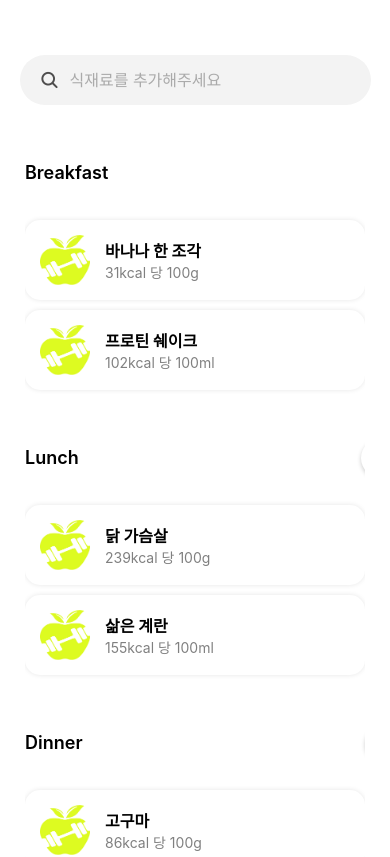
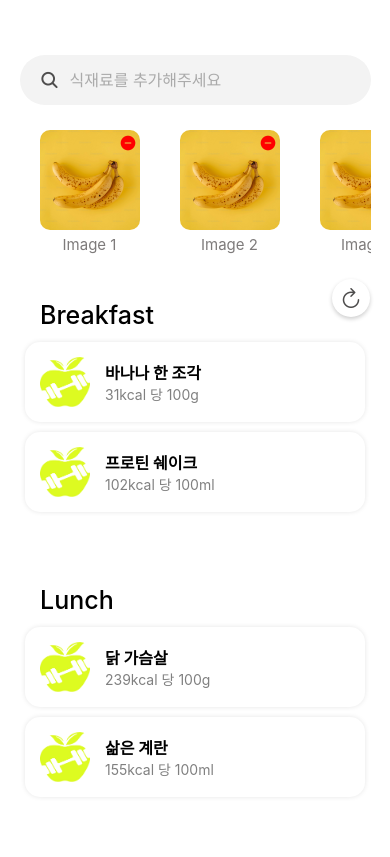
Before and after one commit to 25-capstone-team-breakthrough/food-runner-mobile-fe, a React Native app in the folder foodRunner/: screen /DietRecommendation in a window 390 px wide. Shown: the top 857 px of the page. Built offline with nearby package versions, Linux system fonts and the light colour scheme.

Commit message:
식단추천 ui수정중

```diff
--- a/foodRunner/screens/DietRecommendationScreen.js
+++ b/foodRunner/screens/DietRecommendationScreen.js
@@ -11,7 +11,19 @@ const DietRecommendationScreen = () => {
     const navigation = useNavigation();
     const [search, setSearch] = useState("");
 
-    // 하드코딩된 추천 식단 데이터 (백엔드 없이 UI 테스트 가능)
+    const [images, setImages] = useState([
+      { id: "1", src: require("../assets/banana.png") },
+      { id: "2", src: require("../assets/banana.png") },
+      { id: "3", src: require("../assets/banana.png") },
+      { id: "4", src: require("../assets/banana.png") },
+      { id: "5", src: require("../assets/banana.png") },
+      { id: "6", src: require("../assets/banana.png") },
+    ]);
+
+    const handleDelete = (id) => {
+      setImages(images.filter((image) => image.id !== id));
+    };
+
     const recommendedMeals = {
         Breakfast: [
             { id: "1", name: "바나나 한 조각", calories: "31kcal 당 100g", image: require("../assets/logo.png") },
@@ -28,22 +40,36 @@ const DietRecommendationScreen = () => {
     };
 
     return (
-      <View style={styles.container}>
+      <SafeAreaView style={styles.container}>
+        <ScrollView contentContainerStyle={styles.scrollViewContent}
+        showsVerticalScrollIndicator={false} showsHorizontalScrollIndicator={false}>
           {/* 검색 바 */}
-        <SearchBar value={search} onChangeText={setSearch}
-          placeholder="식재료를 추가해주세요"
-        />
+          <SearchBar value={search} onChangeText={setSearch} placeholder="식재료를 추가해주세요" />
 
-        {/* 스크롤 가능하게 수정 */}
-        <ScrollView>
+          {/* 이미지 슬라이더 */}
+          <ScrollView horizontal showsHorizontalScrollIndicator={false} style={styles.imageSlider}>
+            {images.map((image) => (
+              <View key={image.id} style={styles.imageContainer}>
+                <TouchableOpacity onPress={() => handleDelete(image.id)} style={styles.deleteButton}>
+                  <Ionicons name="remove-circle" size={30} color="red" />
+                </TouchableOpacity>
+                <Image source={image.src} style={styles.image} />
+                <Text style={styles.imageText}>Image {image.id}</Text>
+              </View>
+            ))}
+          </ScrollView>
+
+          <RefreshButton onPress={() => console.log("새로고침 버튼 클릭됨!")} />
+
+          {/* 추천 식사 항목 */}
+          <View style={styles.dietContainer}>
             {Object.entries(recommendedMeals).map(([mealType, foods]) => (
               <View key={mealType}>
                 <View style={styles.mealHeader}>
                   <Text style={styles.mealTitle}>{mealType}</Text>
-                <RefreshButton onPress={() => console.log("새로고침 버튼 클릭됨!")} />
                 </View>
                 {foods.map((food) => (
-                <TouchableOpacity
+                  <TouchableOpacity style={styles.mealContainer}
                     key={food.id}
                     onPress={() => navigation.navigate("DietRecipe", { recipe: food })}
                   >
@@ -52,10 +78,11 @@ const DietRecommendationScreen = () => {
                 ))}
             </View>
           ))}
+          </View>
         </ScrollView>
 
         <BottomNavigation />
-      </View>
+      </SafeAreaView>
     );
 };
 
@@ -63,8 +90,12 @@ const styles = StyleSheet.create({
   container: {
     flex: 1,
     backgroundColor: "#fff",
+    paddingTop: 50,
+  },
+  scrollViewContent: {
+    flexGrow: 1,
     alignItems: "center",
-      paddingTop: 50,
+    paddingHorizontal: 0,
   },
   searchBar: {
     flexDirection: "row",
@@ -75,18 +106,58 @@ const styles = StyleSheet.create({
     height: 40,
     marginBottom: 15,
   },
+  imageSlider: {
+    width: "90%",
+    marginTop: 5,
+    marginBottom: 15,
+  },
+  imageContainer: {
+    alignItems: "center",
+    marginHorizontal: 10,
+    padding: 10,
+    position: "relative", // 상대 위치를 주어 마이너스 버튼을 오른쪽 상단에 배치
+  },
+  image: {
+    width: 100,
+    height: 100,
+    borderRadius: 10,
+  },
+  imageText: {
+    fontSize: 15,
+    color: '#7E7B7B',
+    marginTop: 5,
+  },
+  deleteButton: {
+    position: "absolute",
+    top: 0,
+    right: 0,
+    // backgroundColor: "white",
+    borderRadius: 25,
+    padding: 7,
+    zIndex: 1,
+    transform: [{ scale: 0.6 }],
+  },
+  mealTitle: {
+    fontSize: 25,
+    fontWeight: "500",
+    marginTop: 40,
+    marginLeft: 15,
+  },
+  dietContainer: {
+    marginTop: -80,
+  },
   mealHeader: {
     flexDirection: "row",
     justifyContent: "space-between",
     alignItems: "center",
+    borderRadius: 30,
     width: 340,
     height: 75,
     marginTop: 20,
     marginBottom: 10,
   },
-    mealTitle: {
-      fontSize: 18,
-      fontWeight: "600",
+  mealContainer: {
+    borderRadius: 30,
   },
 });
 
```
Also changed, not shown: foodRunner/assets/banana.png (added). Lines whose indentation alone changed are shown as unchanged.
